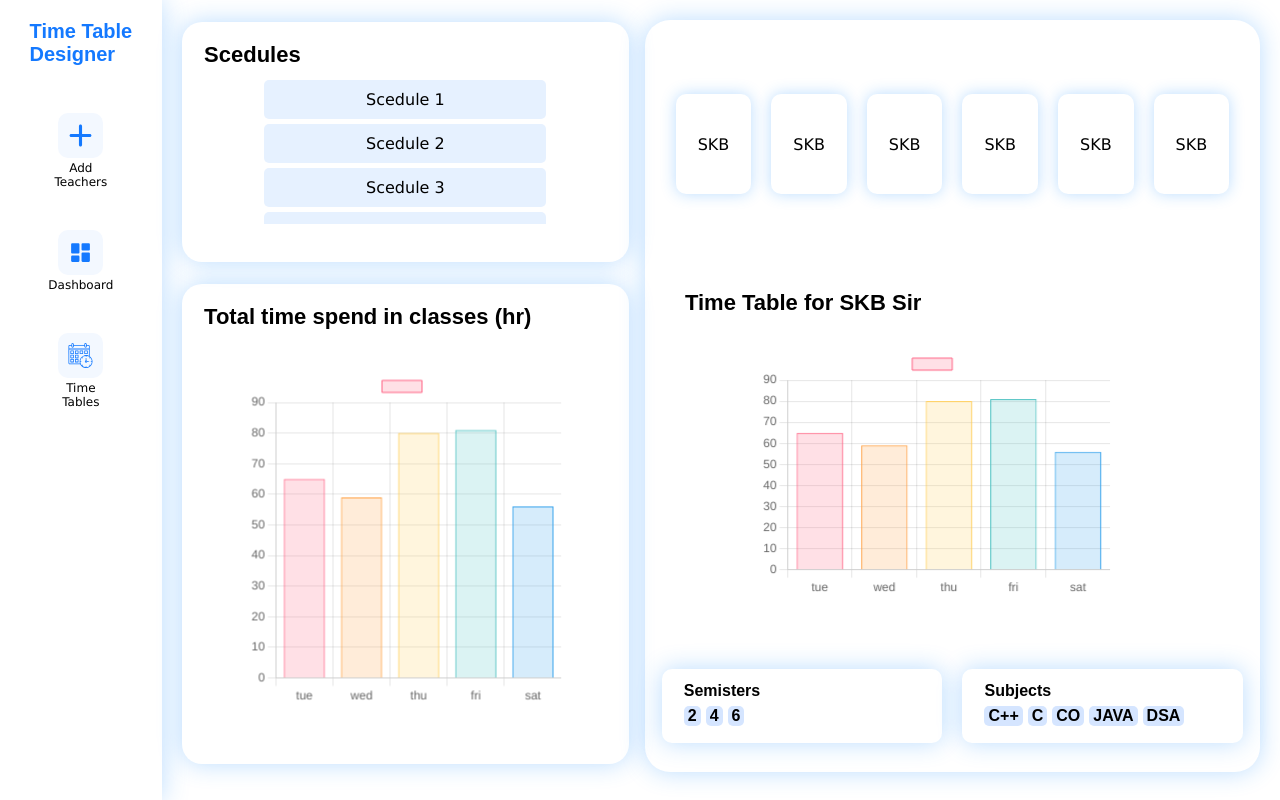
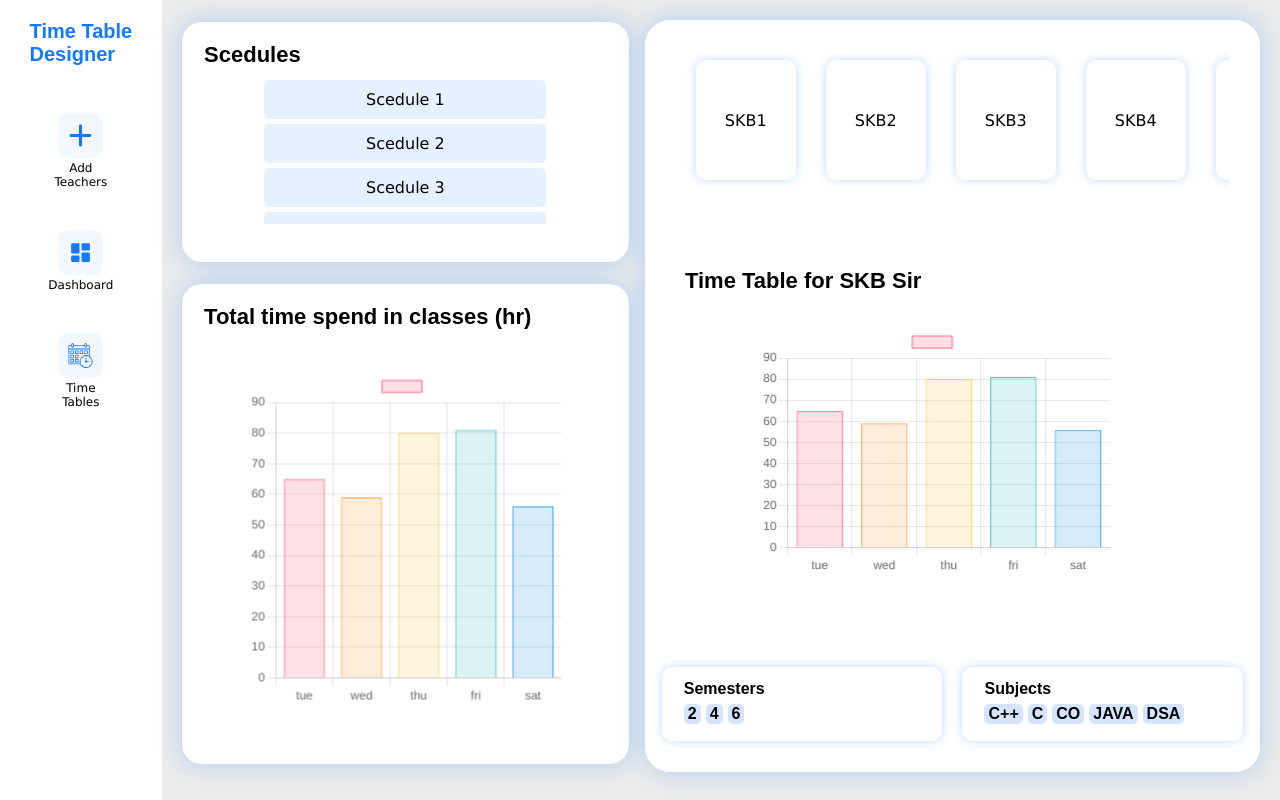
Before and after one commit to Super7000/Sem_Time_Table_Designer, a website with bundled scripts: page time table creator prototype.html in a window 1280 px wide. Built offline with nearby package versions, Linux system fonts and the light colour scheme.

Commit message:
right side teachers cards design compete

```diff
--- a/time table creator prototype.html
+++ b/time table creator prototype.html
@@ -78,6 +78,7 @@
             width: 100%;
             position: relative;
             padding: 20px;
+            background: #ebebeb;
         }
         .container .left
         {
@@ -138,10 +139,16 @@
             top: 10px;
             left: 5%;
             overflow-y: scroll;
+            scrollbar-width: none;
+            -ms-overflow-style: none;
             display: flex;
             flex-direction: column;
             align-items: center;
             gap: 5px;
+        }
+        .container .left .scedule_container::-webkit-scrollbar
+        {
+            display: none;
         }
         .container .left .scedule_container div{
             width: 70%;
@@ -159,46 +166,59 @@
             height: 94%;
             border-radius: 25px;
             box-shadow: 0 0 25px rgba(30, 144, 255,0.3);
+            background: #fff;
         }
         .right .teachers
         {
             position: relative;
+            top: 0;
             margin: auto;
             height: 33%;
             width: 90%;
-            display: flex;
-            flex-direction: row;
-            justify-content: center;
-            align-items: center;
-            gap: 20px;
-            grid-column: 1;
-            grid-row: 1 / span 2;
+            display: grid;
+            grid-auto-flow: column;
+            gap: 10px;
+            overflow-x: scroll;
+            scrollbar-width: none;
+            -ms-overflow-style: none;
+            scroll-behavior: smooth;
+        }
+        .right .teachers::-webkit-scrollbar
+        {
+            display: none;
         }
         .right .teachers div
         {
             position: relative;
-            width: 200px;
-            height: 100px;
+            width: 100px;
+            height: 120px;
             border-radius: 10px;
-            box-shadow: 0 0 15px rgba(30, 144, 255,0.3);
+            box-shadow: 0 0 10px rgba(30, 144, 255,0.3);
             display: flex;
             justify-content: center;
             align-items: center;
+            margin-top: 40px;
+            margin-left: 20px;
+            transition: 0.3s;
+        }
+        .right .teachers div:hover
+        {
+            box-shadow: 0 0 1px 3px #fff,
+                        0 0 1px 6px dodgerblue;
         }
         .right .set_time_chat
         {
             position: relative;
+            top: 0;
             height: 50%;
             width: 100%;
-            grid-row: 3 / span 3;
-            grid-column: 1;
+        }
+        .right .set_time_chat p{
             font-family: Arial, Helvetica, sans-serif;
             font-weight: bold;
             font-size: 22px;
-        }
-        .right .set_time_chat p{
-            position: relative;
-            left: 40px;
+            margin-left: 40px;
+            margin-top: 0;
             width: 90%;
         }
         .right .set_time_chat div
@@ -214,7 +234,6 @@
         .right .details
         {
             position: relative;
-            top: -20px;
             height: 16%;
             width: 100%;
             grid-area: 6;
@@ -233,7 +252,7 @@
             width: 45%;
             height: 70px;
             border-radius: 10px;
-            box-shadow: 0 0 25px rgba(30, 144, 255,0.3);
+            box-shadow: 0 0 10px rgba(30, 144, 255,0.3);
             font-family: Arial, Helvetica, sans-serif;
             font-weight: bold;
             display: flex;
@@ -397,22 +416,28 @@
                 <div class="right">
                     <div class="teachers">
                         <div class="t1">
-                            <p>SKB</p>
+                            <p>SKB1</p>
                         </div>
                         <div class="t1">
-                            <p>SKB</p>
+                            <p>SKB2</p>
                         </div>
                         <div class="t1">
-                            <p>SKB</p>
+                            <p>SKB3</p>
                         </div>
                         <div class="t1">
-                            <p>SKB</p>
+                            <p>SKB4</p>
                         </div>
                         <div class="t1">
-                            <p>SKB</p>
+                            <p>SKB5</p>
                         </div>
                         <div class="t1">
-                            <p>SKB</p>
+                            <p>SKB6</p>
+                        </div>
+                        <div class="t1">
+                            <p>SKB7</p>
+                        </div>
+                        <div class="t1">
+                            <p>SKB8</p>
                         </div>
                     </div>
                     <div class="set_time_chat">
@@ -423,8 +448,8 @@
                     </div>
                     <div class="details">
                         <div class="sems">
-                            <p>Semisters</p>
-                            <div class="semnc"> <!-- semnm = Semister Name Container -->
+                            <p>Semesters</p>
+                            <div class="semnc"> <!-- semnm = semester Name Container -->
                                 <div>2</div>
                                 <div>4</div>
                                 <div>6</div>
@@ -451,7 +476,7 @@
             constructor(name,sems,allocated_times,free_time,subjects)
             {
                 this.name = name.toLowerCase(); //name of the sir
-                this.sems = sems; //array of semisters that sir takes in form of integer
+                this.sems = sems; //array of semesters that sir takes in form of integer
                 this.allocated_times = allocated_times; //2D array of time and week [max val 7 for 8 preiods, max val 4 for 5 days]
                 this.free_time = free_time; //same as allocated_time but it define teacher's avaiable time
                 this.subjects = subjects; //array of subjects that sir takes in form of string
@@ -524,6 +549,10 @@
                 }
             },
         });
+        document.querySelector(".teachers").addEventListener("wheel", (evt) => {
+            evt.preventDefault();
+            document.querySelector(".teachers").scrollLeft += (evt.deltaY);
+        });
         // var b = new teach([545]);
         // function fun(a)
         // {
```
